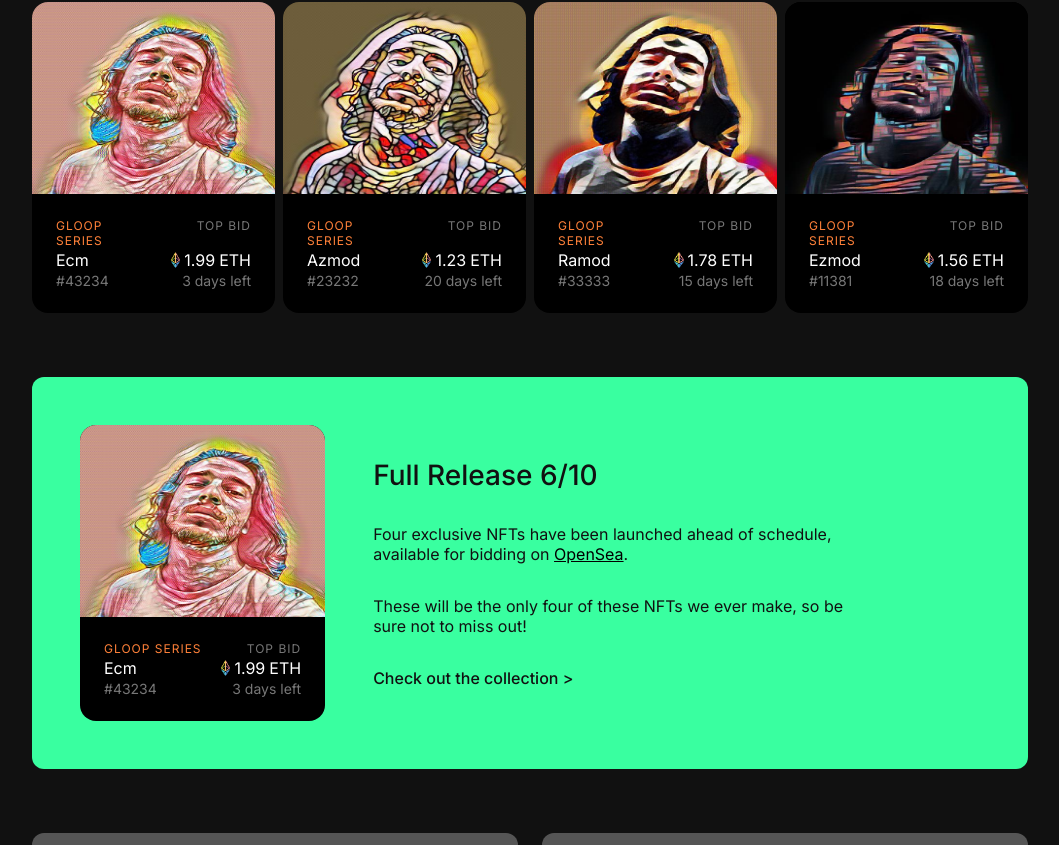
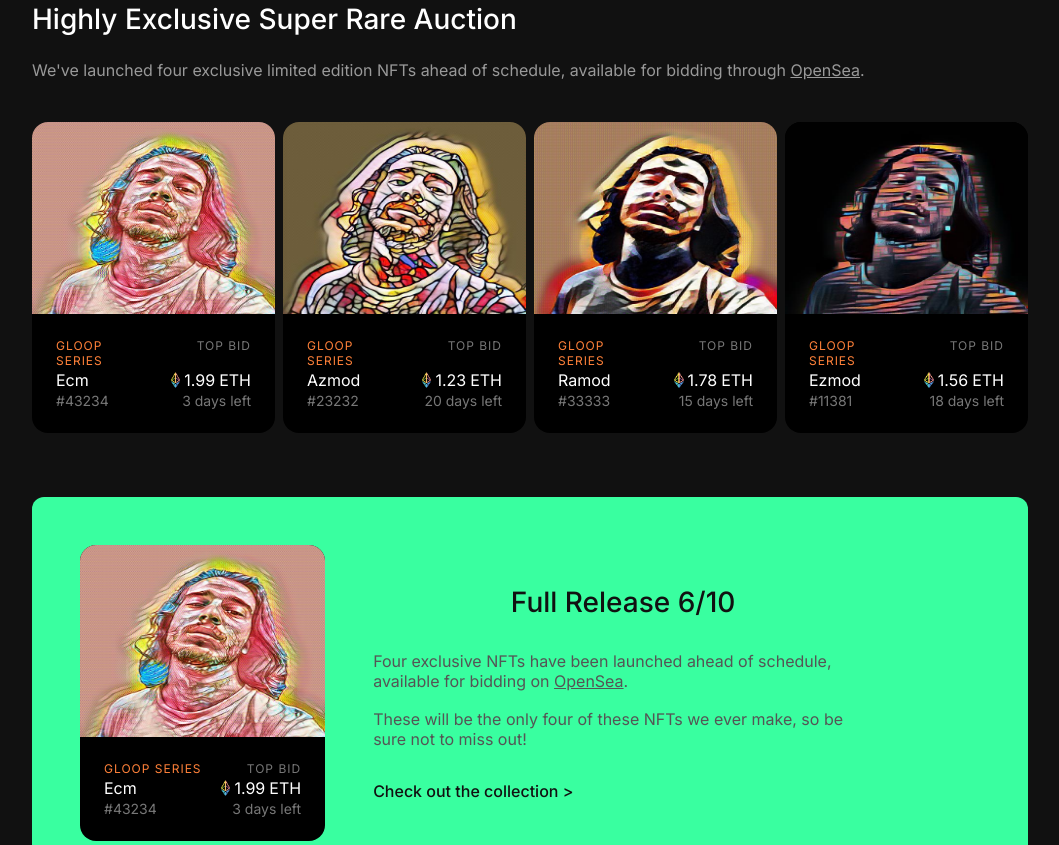
Before and after one commit to maynards95/nft-react-landing-page, a React (Vite) app: page / in a window 1280 px wide. Shown: the part 1278-2123 px from the top of the page, without its empty margins (110-1169 px from the left). Built offline with nearby package versions, Linux system fonts and the light colour scheme.

Commit message:
Tweaks to colors for OpenSea link and NftCardWithText, adds padding/margins and title to NFT List section

```diff
--- a/src/App.jsx
+++ b/src/App.jsx
@@ -23,7 +23,7 @@ function App() {
           descriptionTop={
             <>
               Four exclusive NFTs have been launched ahead of schedule,
-              available for bidding on <LinkToOpenSea />.
+              available for bidding on <LinkToOpenSea color="black" />.
             </>
           }
           descriptionBottom="These will be the only four of these NFTs we ever make, so be sure not to miss out!"
@@ -38,7 +38,7 @@ function App() {
           descriptionTop={
             <>
               Four exclusive NFTs have been launched ahead of schedule,
-              available for bidding on <LinkToOpenSea />.
+              available for bidding on <LinkToOpenSea color="dark" />.
             </>
           }
           descriptionBottom="These will be the only four of these NFTs we ever make, so be sure not to miss out!"
--- a/src/components/LinkToOpenSea/index.jsx
+++ b/src/components/LinkToOpenSea/index.jsx
@@ -1,9 +1,10 @@
 import './style.css'
 
-const LinkToOpenSea = () => {
+const LinkToOpenSea = (props) => {
+  const { color } = props
   return (
     <a
-      className="opensea-link"
+      className={`opensea-link ${color}`}
       href="https://opensea.io/"
       target="_blank"
       rel="noopener noreferrer"
--- a/src/components/LinkToOpenSea/style.css
+++ b/src/components/LinkToOpenSea/style.css
@@ -1,7 +1,18 @@
 .opensea-link {
-  color: black;
   text-decoration: underline;
   transition: color 0.3s ease;
+}
+
+.opensea-link.black {
+  color: black;
+}
+
+.opensea-link.dark {
+  color: var(--color-dark-4);
+}
+
+.opensea-link.light {
+  color: var(--color-light-2);
 }
 
 .opensea-link:hover {
--- a/src/components/NftCardList/index.jsx
+++ b/src/components/NftCardList/index.jsx
@@ -4,6 +4,7 @@ import Nft11381 from '@/assets/nft-11381.jpg'
 import Nft23232 from '@/assets/nft-23232.jpg'
 import Nft33333 from '@/assets/nft-33333.jpg'
 import Nft43234 from '@/assets/nft-43234.jpg'
+import LinkToOpenSea from '../LinkToOpenSea'
 
 export const nfts = [
   {
@@ -38,6 +39,14 @@ export const nfts = [
 
 function NftCardList() {
   return (
+    <div className="nft-card-list-wrapper">
+      <h3 className="nft-card-list-header">
+        Highly Exclusive Super Rare Auction
+      </h3>
+      <p className="nft-card-list-description">
+        We've launched four exclusive limited edition NFTs ahead of schedule,
+        available for bidding through <LinkToOpenSea color="light" />.
+      </p>
       <div className="nft-card-list">
         {nfts.map((nft) => {
           return (
@@ -51,6 +60,7 @@ function NftCardList() {
           )
         })}
       </div>
+    </div>
   )
 }
 
--- a/src/components/NftCardList/style.css
+++ b/src/components/NftCardList/style.css
@@ -3,11 +3,22 @@
   flex-direction: column;
   gap: 8px;
   align-items: center;
+  margin-top: 18px;
 }
 
-.nft-card {
+.nft-card-list-header {
+  color: var(--color-white);
 }
 
+.nft-card-list-wrapper {
+  display: flex;
+  flex-direction: column;
+  gap: 24px;
+}
+
+.nft-card-list-description {
+  color: var(--color-light-2);
+}
 @media (min-width: 576px) {
   .nft-card-list {
     flex-direction: row;
--- a/src/components/NftCardWithText/index.jsx
+++ b/src/components/NftCardWithText/index.jsx
@@ -23,9 +23,11 @@ function NftCardWithText(props) {
         number={nftData.number}
       ></NftCard>
       <div className="nft-card-with-text_text">
-        <h3>{title}</h3>
-        <p>{descriptionTop}</p>
-        <p>{descriptionBottom}</p>
+        <h3 className='nft-card-with-text_title'>{title}</h3>
+        <div className="nft-card-with-text_description">
+          <p>{descriptionTop}</p>
+          <p>{descriptionBottom}</p>
+        </div>
         <span className="nft-card-with-text_text-check-it-out">
           Check out the collection {'>'}
         </span>
--- a/src/components/NftCardWithText/style.css
+++ b/src/components/NftCardWithText/style.css
@@ -15,10 +15,25 @@
   background-color: var(--color-green);
 }
 
+.nft-card-with-text.green .nft-card-with-text_description {
+  color: var(--color-dark-4);
+}
+
 .nft-card-with-text_text {
   display: flex;
   flex-direction: column;
-  gap: 12px;
+  justify-content: center;
+  gap: 20px;
+}
+.nft-card-with-text_title {
+  justify-content: center;
+  display: flex;
+}
+.nft-card-with-text_description {
+  display: flex;
+  flex-direction: column;
+  color: black;
+  gap: 18px;
 }
 
 .nft-card-with-text_text-check-it-out {
--- a/src/index.css
+++ b/src/index.css
@@ -3,6 +3,7 @@
   --color-dark-2: #111111;
   --color-dark-3: #777777;
   --color-dark-4: #555555;
+  --color-light-2: #999999;
   --color-light-3: #cccccc;
   --color-pink: #ff3998;
   --color-white: #ffffff;
```
Lines whose indentation alone changed are shown as unchanged.
